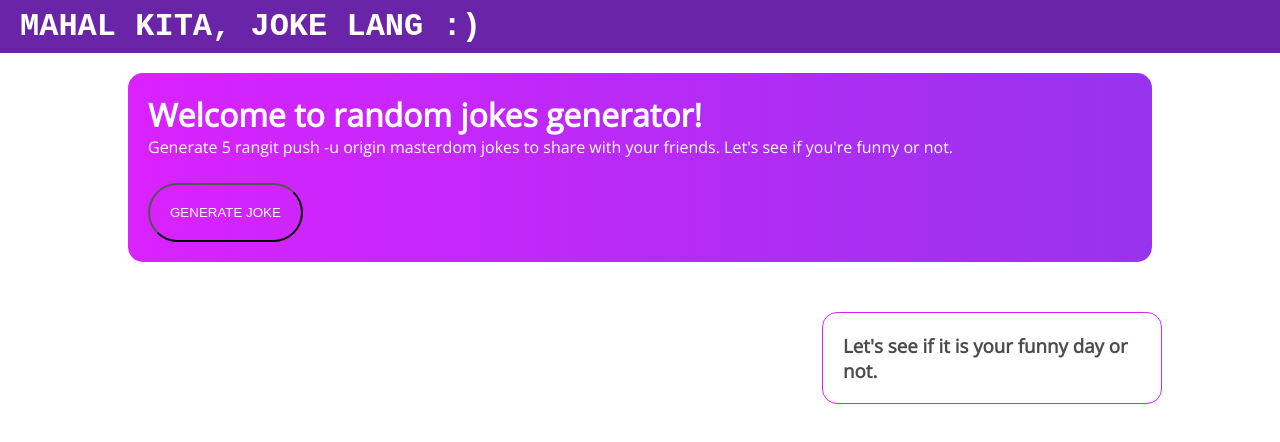
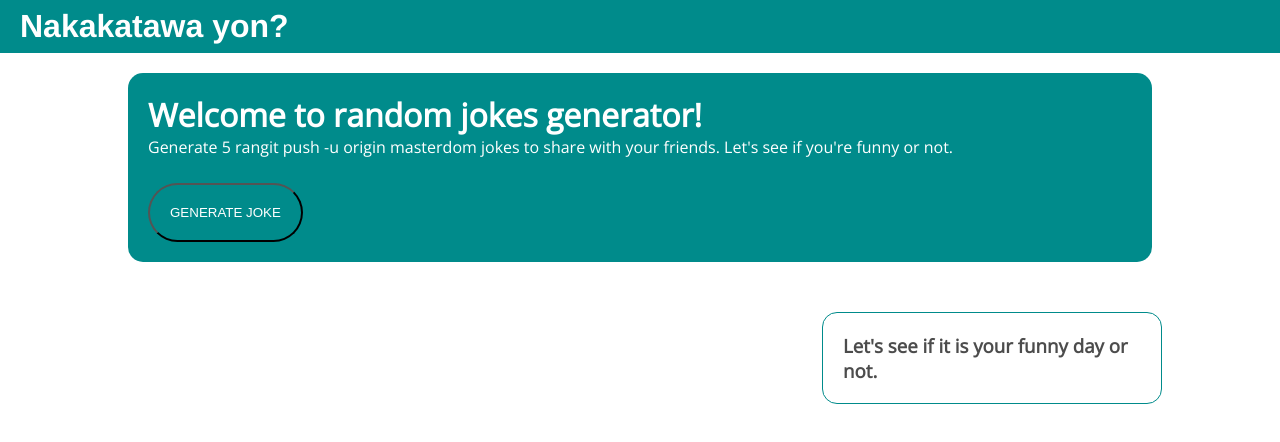
Before and after one commit to sharmainedlion/DeLeon_Act03, a plain HTML site: page index.html in a window 1280 px wide. Drawn offline with nearby package versions, Linux system fonts and the light colour scheme; a script that the page names is missing.

Commit message:
last commit

```diff
--- a/css/style.css
+++ b/css/style.css
@@ -12,17 +12,17 @@ body{
 }
 
 header{
-    font-family: 'Courier New', Courier, monospace;
-    background: #6a24a7;
+    font-family: 'Franklin Gothic Medium', 'Arial Narrow', Arial, sans-serif;
+    background: darkcyan;
 
     color: white;
     padding: 8px 20px;
 }
 
 .bg-gradient{
-    background: #DA22FF;  /* fallback for old browsers */
-    background: -webkit-linear-gradient(to left, #9733EE, #DA22FF);  /* Chrome 10-25, Safari 5.1-6 */
-    background: linear-gradient(to left, #9733EE, #DA22FF); /* W3C, IE 10+/ Edge, Firefox 16+, Chrome 26+, Opera 12+, Safari 7+ */
+    background: darkcyan;  /* fallback for old browsers */
+    background: darkcyan;  /* Chrome 10-25, Safari 5.1-6 */
+    background: darkcyan; /* W3C, IE 10+/ Edge, Firefox 16+, Chrome 26+, Opera 12+, Safari 7+ */
 }
 
 .container{
@@ -105,7 +105,7 @@ h2{
     padding:20px;
 }
 #status{
-    border: 1px solid #DA22FF;
+    border: 1px solid darkcyan;
     border-radius: 15px;
    padding : 20px;
    margin : 20px;
--- a/index.html
+++ b/index.html
@@ -9,7 +9,7 @@
 </head>
 <body>
     <header>
-        <h1>MAHAL KITA, JOKE LANG :)</h1>
+        <h1>Nakakatawa yon?</h1>
     </header>
 
     <div class="container">
--- a/js/app.js
+++ b/js/app.js
@@ -110,7 +110,7 @@ $(function(){
                   `
                   <div>
                   <img class="imahe" src="${ansimage}" alt="">
-                  <p>CONGRATULATIONS YOU'RE FUNNY!</p>
+                  <p>Congrats! Nakakatawa ka haha</p>
                   </div>
                   `
                 }
@@ -120,7 +120,7 @@ $(function(){
                   `
                   <div>
                   <img class="imahe" src="${ansimage}" alt="">
-                  <p>SORRY YOU'RE NOT LUCKY!</p>
+                  <p>SORRY! Malas mo ngayon</p>
                   </div>
                   `
 
```
